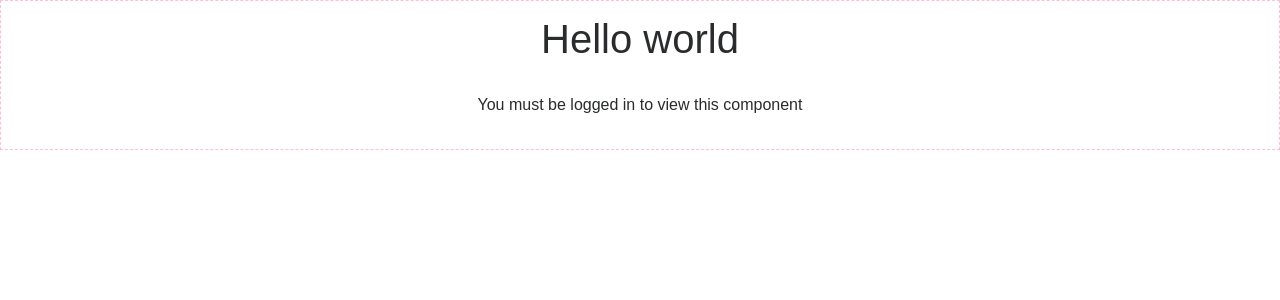
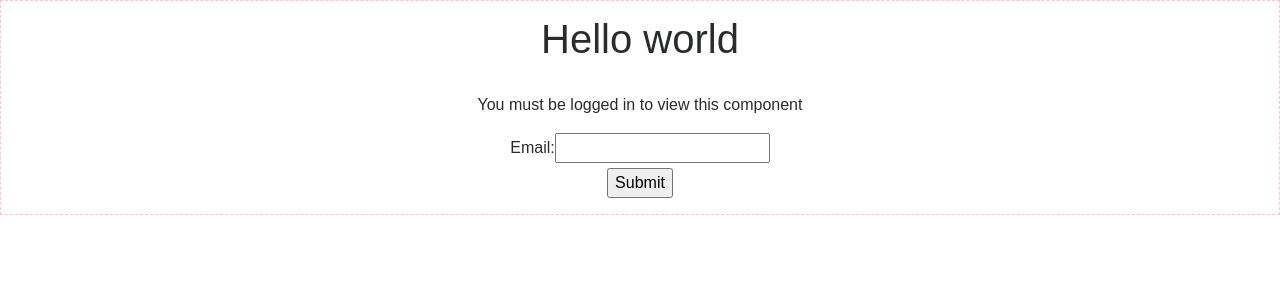
Before and after one commit to thechutrain/mern-passport, a React (Create React App) app: page / in a window 1280 px wide. Shown: the top 300 px of the page. Built offline with nearby package versions, Linux system fonts and the light colour scheme; no server answers.

Commit message:
added redux-form and got a basic example going

```diff
--- a/package.json
+++ b/package.json
@@ -22,6 +22,7 @@
 		"react-redux": "^5.0.6",
 		"react-router-dom": "^4.1.2",
 		"redux": "^3.7.2",
+		"redux-form": "^7.0.3",
 		"redux-logger": "^3.0.6",
 		"redux-thunk": "^2.2.0"
 	},
--- a/src/React/App.jsx
+++ b/src/React/App.jsx
@@ -3,6 +3,7 @@ import './App.css'
 import { connect } from 'react-redux'
 import PropTypes from 'prop-types'
 import SecretData from './SecretData'
+import SubscribeForm from './components/reduxForm'
 
 class App extends Component {
   // constructor() {
@@ -14,6 +15,7 @@ class App extends Component {
         <h1>Hello world</h1>
         <br />
         <SecretData></SecretData>
+        <SubscribeForm></SubscribeForm>
       </div>
     )
   }
--- /dev/null
+++ b/src/React/components/reduxForm.jsx
@@ -0,0 +1,40 @@
+import React, { Component } from 'react'
+import { Field, reduxForm } from 'redux-form'
+
+let SubscribeForm = props => {
+  const { handleSubmit } = props
+  return (
+    <form onSubmit={handleSubmit}>
+      {/* form body here */}
+      <div>
+        <label htmlFor="email">Email: </label>
+        <Field name="email" component="input" type="text"></Field>
+      </div>
+      <button type="submit">Submit</button>
+    </form>
+  )
+}
+
+// SubscribeForm = reduxForm({
+//   form: 'subscribe'
+// })(SubscribeForm)
+
+const createReduxForm = reduxForm({ form: 'subscribe' })
+SubscribeForm = createReduxForm(SubscribeForm)
+
+class SubscribeFormComponent extends Component {
+  constructor(){
+    super()
+    this.handleSubmit = this.handleSubmit.bind(this)
+  }
+  handleSubmit(formData){
+    console.log(formData)
+    // alert(formData)
+  }
+  render() {
+    return <SubscribeForm onSubmit={this.handleSubmit}/>
+  }
+}
+
+// export default SubscribeForm
+export default SubscribeFormComponent
--- a/src/Redux/reducer.js
+++ b/src/Redux/reducer.js
@@ -1,6 +1,8 @@
 import { combineReducers } from 'redux'
 import authenticationReducer from './authentication.js'
+import { reducer as formReducer } from 'redux-form'
 
 export default combineReducers({
-  authenticate: authenticationReducer
+  authenticate: authenticationReducer,
+  form: formReducer
 })
--- a/src/Redux/store.js
+++ b/src/Redux/store.js
@@ -13,7 +13,9 @@ if (process.env.NODE_ENV === 'production') {
 	store = createStore(
 		reducer,
 		compose(
-			applyMiddleware(thunk, createLogger()),
+			// with logger in console
+			// applyMiddleware(thunk, createLogger()),
+			applyMiddleware(thunk),
 			typeof window === 'object' &&
 			typeof window.devToolsExtension !== 'undefined'
 				? window.devToolsExtension()
@@ -25,7 +27,7 @@ if (process.env.NODE_ENV === 'production') {
 export default store
 
 // ========== testing =========
-// store.dispatch(auth.localSignIn('b', 'b')) // the correct password
+store.dispatch(auth.localSignIn('b', 'b')) // the correct password
 // store.dispatch(auth.signOut())  // this will actually happen first!
 
 // store.dispatch(auth.localSignIn('b', 'wrong password'))  // the wrong password
```
